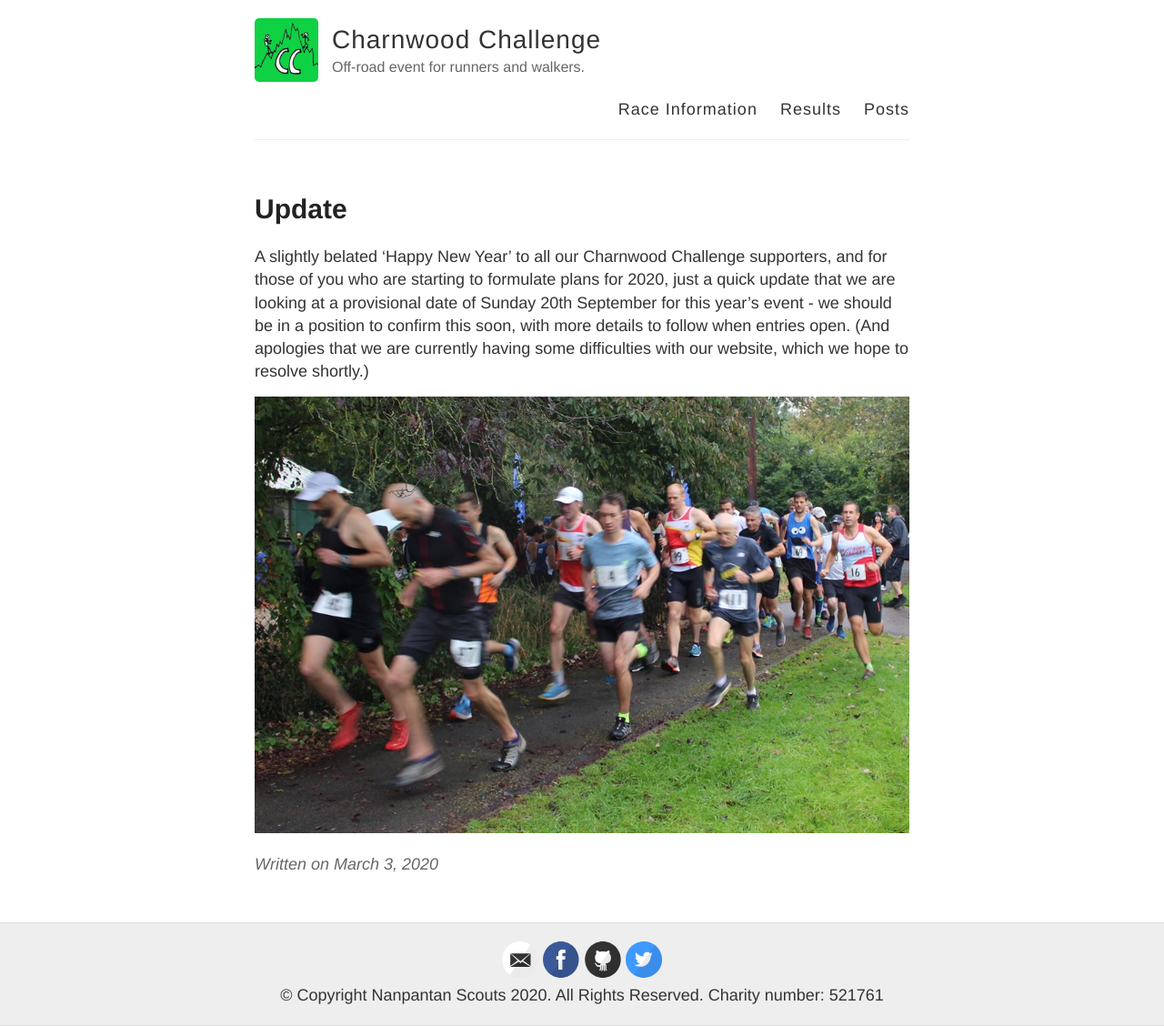
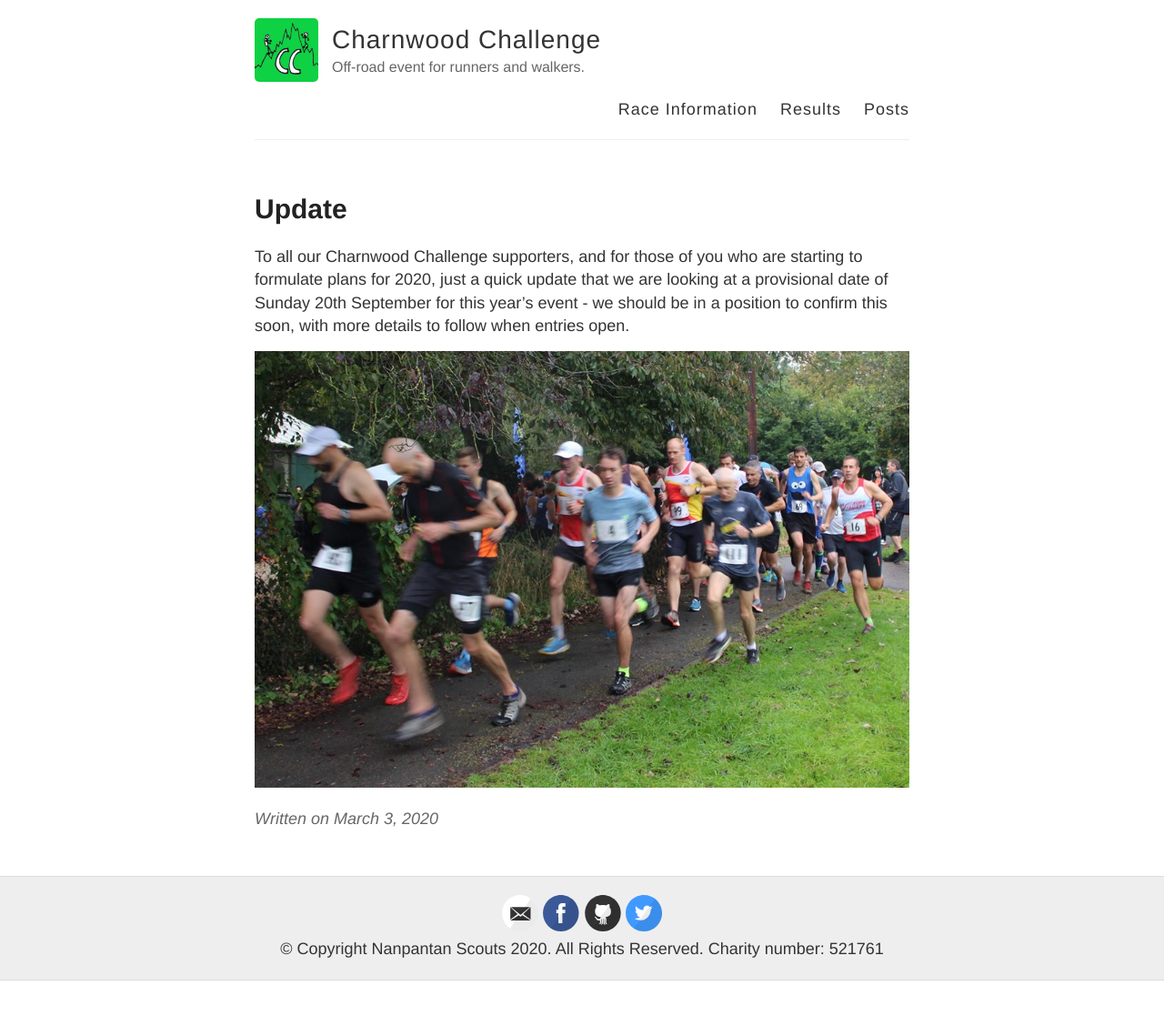
Before and after one commit to Charnwood-Challenge/Charnwood-Challenge.github.io, a Jekyll site: the page built from _posts/2020-03-03-Update.md, in a window 1280 px wide. Shown: the whole page at 91% size. Built offline with Jekyll 4.4.1, drawn with Linux system fonts in a browser that asks for light colours; after the commit the page ends 1078 px from its top, so only the background shows below that.

Commit message:
Update 2020-03-03-Update.md

```diff
--- a/_posts/2020-03-03-Update.md
+++ b/_posts/2020-03-03-Update.md
@@ -3,7 +3,7 @@
 title: Update
 ---
 
-A slightly belated 'Happy New Year' to all our Charnwood Challenge supporters, and for those of you who are starting to formulate plans for 2020, just a quick update that we are looking at a provisional date of Sunday 20th September for this year's event - we should be in a position to confirm this soon, with more details to follow when entries open.
-(And apologies that we are currently having some difficulties with our website, which we hope to resolve shortly.)
+To all our Charnwood Challenge supporters, and for those of you who are starting to formulate plans for 2020, just a quick update that we are looking at a provisional date of Sunday 20th September for this year's event - we should be in a position to confirm this soon, with more details to follow when entries open.
+
 
 ![Runners](/images/post1.jpg)
```
